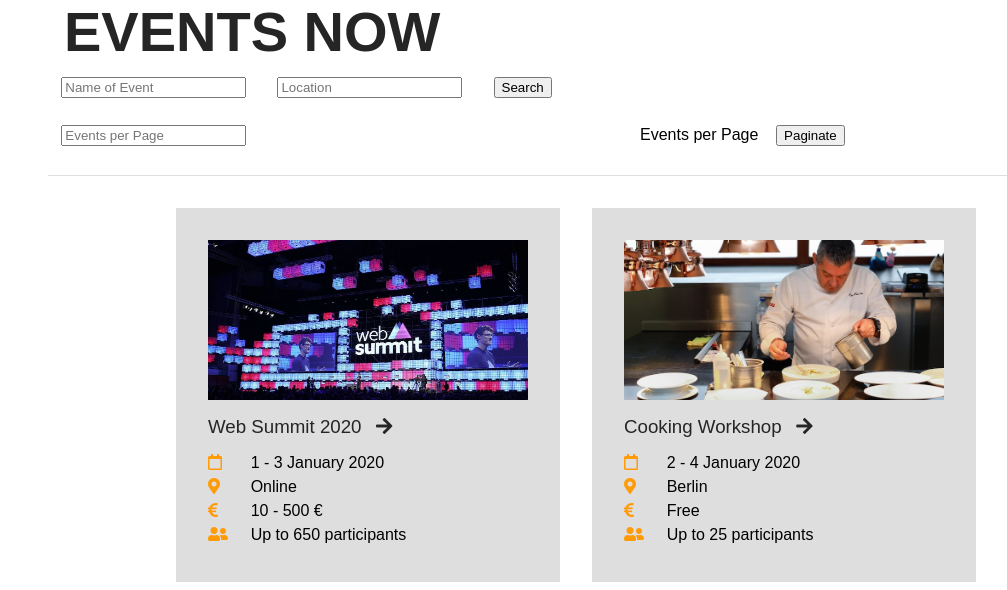
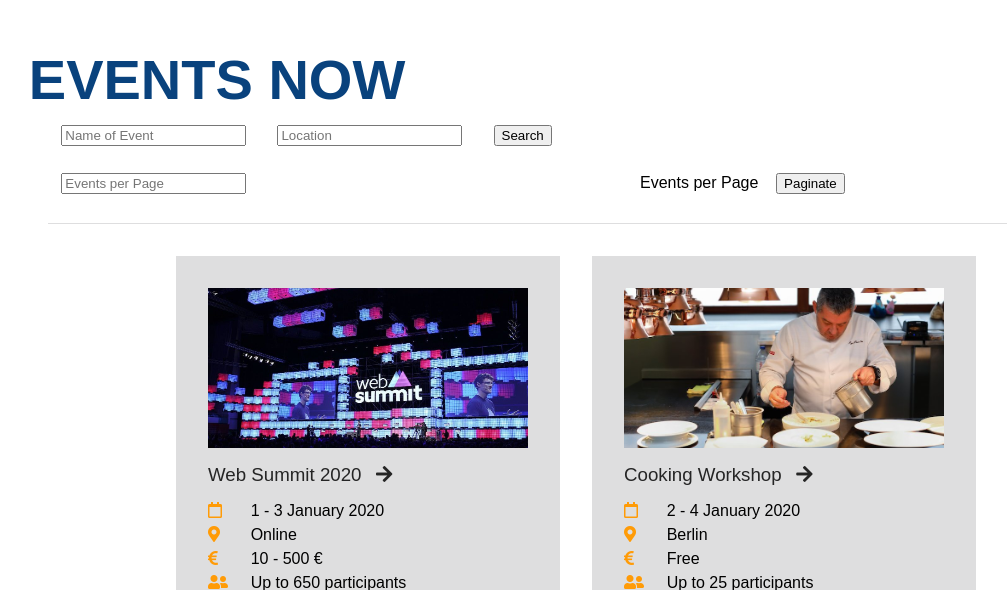
Before and after one commit to joamats/feup-InformationSystems, a PHP site: page /events_now.php?name=1 in a window 1280 px wide. Shown: the part 91-681 px from the top of the page, without its empty margins (40-1047 px from the left). Run offline with PHP 8.4, Linux system fonts and the light colour scheme; the visitor is signed in with stand-in values (Sample User, id 1); data comes from the database, SQL or seed files in the repository; data that the repository does not hold is empty.

Commit message:
Fixed overriding code on css

```diff
--- a/css/style_events_now.css
+++ b/css/style_events_now.css
@@ -1,13 +1,4 @@
 @import "css/general.css";
-
-
-#eventsNOW{
-    color: var(--gray-dark);
-    margin-left: 2rem;
-    padding-left: 4rem;
-    margin-top: 4rem;
-
-}
 
 
 .pEvents i{
```
Also changed, not shown: css/layout_about.css (+23 -3 lines), css/style_about.css (+0 -28 lines).
